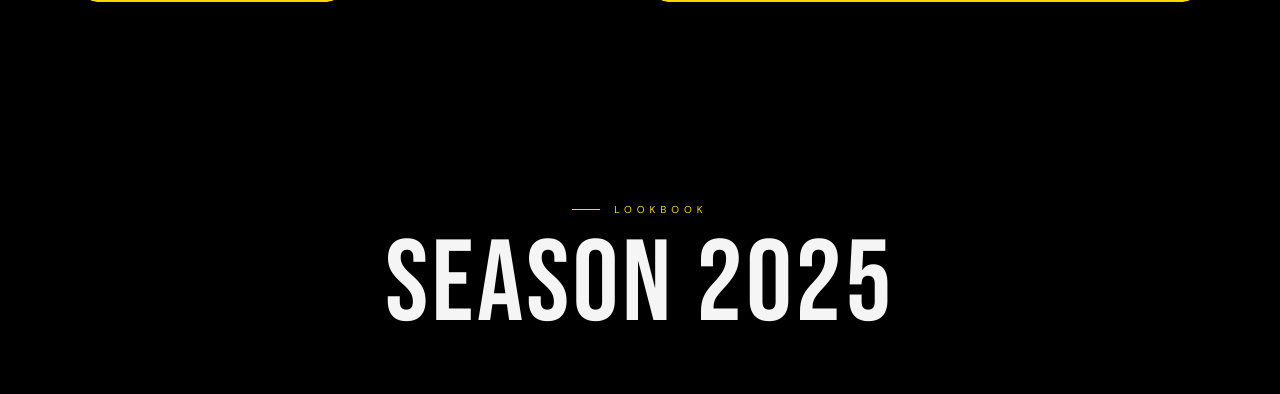
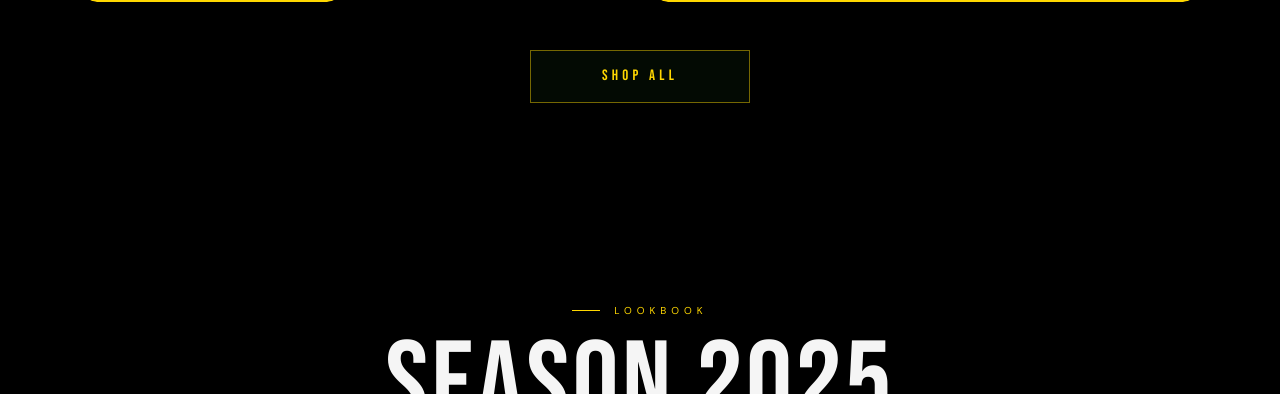
Before and after one commit to LiGerNikhil/equilastyle, a Django app: page / in a window 1280 px wide. Shown: the part 6017-6411 px from the top of the page. Run offline with Django 4.2, Linux system fonts and the light colour scheme; some libraries are stand-ins or nearby versions.

Commit message:
Final fixes applied to whole website

```diff
--- a/templates/products/home.html
+++ b/templates/products/home.html
@@ -1090,12 +1090,15 @@
 
     .clothing-frame {
         position: relative;
+        display: block;
         width: 100%;
         height: 100%;
         border: 3px solid var(--gold);
         border-radius: 15px;
         overflow: hidden;
         background: var(--dark-green);
+        text-decoration: none;
+        color: inherit;
         transition: all 0.3s ease;
     }
 
@@ -1144,120 +1147,122 @@
         margin: 0;
     }
 
-    /* Mobile Responsive for Clothing */
-    @media (max-width: 768px) {
+    .clothing-actions {
+        margin-top: 48px;
+        text-align: center;
+    }
+
+    .clothing-shop-all {
+        display: inline-flex;
+        align-items: center;
+        justify-content: center;
+        min-width: 220px;
+        padding: 14px 40px;
+        font-family: 'Bebas Neue', sans-serif;
+        font-size: clamp(13px, 2.5vw, 15px);
+        letter-spacing: 0.28em;
+        text-transform: uppercase;
+        text-decoration: none;
+        color: var(--gold);
+        border: 1px solid rgba(255, 215, 0, 0.45);
+        background: rgba(10, 31, 10, 0.35);
+        backdrop-filter: blur(12px) saturate(1.4);
+        -webkit-backdrop-filter: blur(12px) saturate(1.4);
+        transition: color 0.3s ease, border-color 0.3s ease, background 0.3s ease, transform 0.3s ease, box-shadow 0.3s ease;
+    }
+
+    .clothing-shop-all:hover {
+        color: var(--white);
+        border-color: var(--gold);
+        background: rgba(255, 215, 0, 0.12);
+        box-shadow: 0 6px 24px rgba(255, 215, 0, 0.15);
+        transform: translateY(-2px);
+    }
+
+    /* Mobile / tablet — full image visible (no crop) */
+    @media (max-width: 991px) {
         .clothing-wear {
             padding: 60px 0;
         }
 
         .clothing-grid {
-            grid-template-columns: repeat(3, 1fr);
-            grid-auto-rows: 200px;
-            gap: 15px;
-            margin-top: 30px;
-        }
-
-        .clothing-large {
-            grid-column: span 2;
-            grid-row: span 2;
-        }
-
-        .clothing-small {
-            grid-column: span 1;
-            grid-row: span 1;
+            grid-template-columns: 1fr;
+            grid-auto-rows: auto;
+            gap: 20px;
+            margin-top: 32px;
+        }
+
+        .clothing-item,
+        .clothing-large,
+        .clothing-small,
+        .clothing-item:nth-child(1),
+        .clothing-item:nth-child(2),
+        .clothing-item:nth-child(3),
+        .clothing-item:nth-child(4),
+        .clothing-item:nth-child(5) {
+            grid-column: 1;
+            grid-row: auto;
+        }
+
+        .clothing-frame {
+            height: auto;
+            border-width: 2px;
+        }
+
+        .clothing-frame:hover {
+            transform: none;
+        }
+
+        .clothing-img {
+            display: block;
+            width: 100%;
+            height: auto;
+            min-height: 0;
+            max-height: min(520px, 72vh);
+            object-fit: contain;
+            object-position: center;
+            background: var(--dark-green);
+        }
+
+        .clothing-frame:hover .clothing-img {
+            transform: none;
+        }
+
+        .clothing-overlay {
+            position: relative;
+            transform: translateY(0);
+            padding: 16px 18px;
+            background: linear-gradient(180deg, rgba(10, 31, 10, 0.95) 0%, rgba(0, 0, 0, 0.85) 100%);
+        }
+
+        .clothing-overlay h4 {
+            font-size: 20px;
+        }
+
+        .clothing-overlay p {
+            font-size: 13px;
+        }
+
+        .clothing-actions {
+            margin-top: 32px;
+        }
+    }
+
+    @media (max-width: 480px) {
+        .clothing-wear {
+            padding: 48px 0;
+        }
+
+        .clothing-grid {
+            gap: 16px;
+        }
+
+        .clothing-img {
+            max-height: min(440px, 65vh);
         }
 
         .clothing-overlay h4 {
             font-size: 18px;
-        }
-
-        .clothing-overlay p {
-            font-size: 12px;
-        }
-    }
-
-    @media (max-width: 480px) {
-        .clothing-wear {
-            padding: 40px 0;
-        }
-
-        .clothing-grid {
-            grid-template-columns: repeat(2, 1fr);
-            grid-auto-rows: 180px;
-            gap: 12px;
-            margin-top: 20px;
-        }
-
-        /* Create odd layout pattern for mobile */
-        .clothing-item:nth-child(1) {
-            grid-column: span 2;
-            grid-row: span 1;
-        }
-
-        .clothing-item:nth-child(2) {
-            grid-column: span 1;
-            grid-row: span 1;
-        }
-
-        .clothing-item:nth-child(3) {
-            grid-column: span 1;
-            grid-row: span 1;
-        }
-
-        .clothing-item:nth-child(4) {
-            grid-column: span 2;
-            grid-row: span 1;
-        }
-
-        .clothing-item:nth-child(5) {
-            grid-column: span 1;
-            grid-row: span 1;
-        }
-
-        .clothing-large,
-        .clothing-small {
-            grid-column: span 1;
-            grid-row: span 1;
-        }
-
-        .clothing-frame {
-            border-width: 2px;
-        }
-
-        .clothing-overlay {
-            padding: 15px;
-        }
-
-        .clothing-overlay h4 {
-            font-size: 16px;
-        }
-
-        .clothing-overlay p {
-            font-size: 11px;
-        }
-    }
-
-    @media (max-width: 360px) {
-        .clothing-grid {
-            grid-template-columns: 1fr;
-            grid-auto-rows: 220px;
-            gap: 10px;
-        }
-
-        .clothing-item:nth-child(odd) {
-            grid-row: span 1;
-        }
-
-        .clothing-item:nth-child(even) {
-            grid-row: span 1;
-        }
-
-        .clothing-overlay h4 {
-            font-size: 14px;
-        }
-
-        .clothing-overlay p {
-            font-size: 10px;
         }
     }
 
@@ -1864,63 +1869,65 @@
             <h2 class="s-title">Premium Wear</h2>
         </div>
 
+        {% url 'products:product_list' as women_shop_url %}
         <div class="clothing-grid">
-            <!-- Large Image -->
             <div class="clothing-item clothing-large">
-                <div class="clothing-frame">
-                    <img src="{% static 'images/clothes/women.jpg' %}" alt="Women's Collection" class="clothing-img">
+                <a class="clothing-frame" href="{{ women_shop_url }}?target_group=WOMEN" aria-label="Shop women's collection">
+                    <img src="{% static 'images/clothes/women.jpg' %}" alt="Women's Collection" class="clothing-img" loading="lazy">
                     <div class="clothing-overlay">
                         <h4>Women's Collection</h4>
                         <p>Elegant & Modern</p>
                     </div>
-                </div>
+                </a>
             </div>
 
-            <!-- Small Images -->
             <div class="clothing-item clothing-small">
-                <div class="clothing-frame">
-                    <img src="{% static 'images/clothes/tshirt.jpg' %}" alt="T-Shirt" class="clothing-img">
+                <a class="clothing-frame" href="{{ women_shop_url }}?target_group=MEN" aria-label="Shop women's tees">
+                    <img src="{% static 'images/clothes/tshirt.jpg' %}" alt="T-Shirt" class="clothing-img" loading="lazy">
                     <div class="clothing-overlay">
                         <h4>Classic Tee</h4>
                         <p>Essential Style</p>
                     </div>
-                </div>
+                </a>
             </div>
 
             <div class="clothing-item clothing-small">
-                <div class="clothing-frame">
-                    <img src="{% static 'images/clothes/download.jpg' %}" alt="Casual Wear" class="clothing-img">
+                <a class="clothing-frame" href="{{ women_shop_url }}?target_group=MEN" aria-label="Shop women's casual wear">
+                    <img src="{% static 'images/clothes/download.jpg' %}" alt="Casual Wear" class="clothing-img" loading="lazy">
                     <div class="clothing-overlay">
                         <h4>Casual</h4>
                         <p>Everyday Comfort</p>
                     </div>
-                </div>
+                </a>
             </div>
 
-            <!-- Large Image -->
             <div class="clothing-item clothing-large">
-                <div class="clothing-frame">
-                    <img src="{% static 'images/clothes/dress.jpg' %}" alt="Dress Collection" class="clothing-img">
+                <a class="clothing-frame" href="{{ women_shop_url }}?target_group=MEN" aria-label="Shop women's dresses">
+                    <img src="{% static 'images/clothes/dress.jpg' %}" alt="Dress Collection" class="clothing-img" loading="lazy">
                     <div class="clothing-overlay">
                         <h4>Dress Collection</h4>
                         <p>Sophisticated Design</p>
                     </div>
-                </div>
+                </a>
             </div>
 
-            <!-- Small Images -->
             <div class="clothing-item clothing-small">
-                <div class="clothing-frame">
-                    <img src="{% static 'images/clothes/download2.jpg' %}" alt="Urban Style" class="clothing-img">
+                <a class="clothing-frame" href="{{ women_shop_url }}?target_group=WOMEN" aria-label="Shop women's urban style">
+                    <img src="{% static 'images/clothes/download2.jpg' %}" alt="Urban Style" class="clothing-img" loading="lazy">
                     <div class="clothing-overlay">
                         <h4>Urban</h4>
                         <p>Street Fashion</p>
                     </div>
-                </div>
+                </a>
             </div>
+        </div>
+
+        <div class="clothing-actions">
+            <a href="{{ women_shop_url }}?target_group=WOMEN" class="clothing-shop-all">Shop All</a>
         </div>
     </div>
 </section>
+
 
 <!-- APPAREL LOOKBOOK SECTION -->
 <section class="lookbook-showcase" style="position: relative; z-index: 20; background: var(--black); padding: 100px 0;">
```
